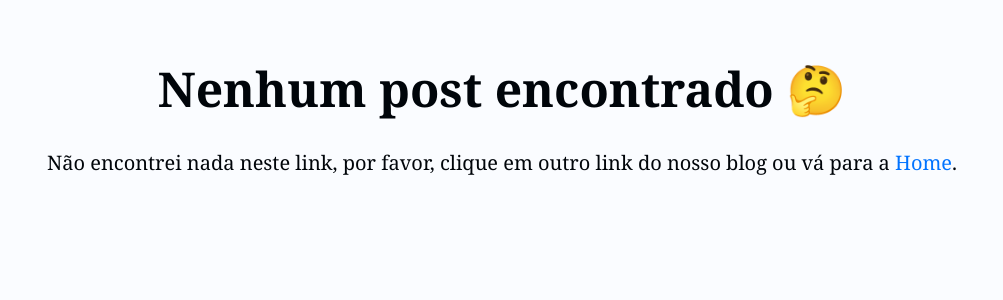
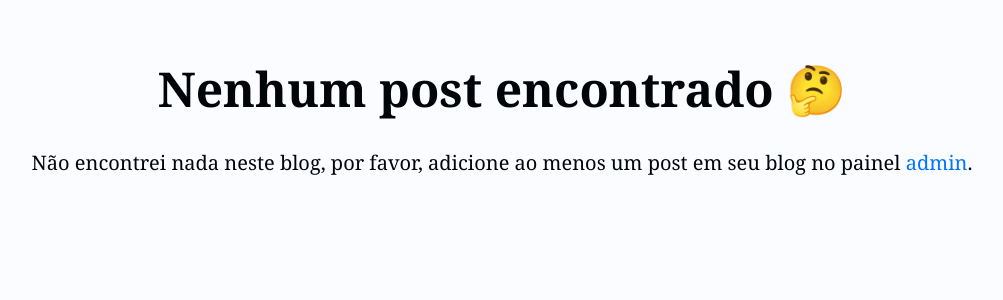
Before and after one commit to gustavof04/django-blog, a Django app: page / in a window 1280 px wide. Shown: the top 300 px of the page, without its empty margins (138-1141 px from the left). Run offline with Django 4.2, Linux system fonts and the light colour scheme; data that the repository does not hold is empty.

Commit message:
chore: Altera texto da div not-found

```diff
--- a/djangoapp/blog/templates/blog/pages/index.html
+++ b/djangoapp/blog/templates/blog/pages/index.html
@@ -15,8 +15,7 @@
                     <div class="not-found center">
                         <h1>Nenhum post encontrado 🤔</h1>
                         <p>
-                            Não encontrei nada neste link, por favor, clique em outro
-                            link do nosso blog ou vá para a <a href="{% url "blog:index" %}">Home</a>.
+                            Não encontrei nada neste blog, por favor, adicione ao menos um post em seu blog no painel <a target="_blank" href="admin/">admin</a>.
                         </p>
                     </div>
                 {% endif %}
```
